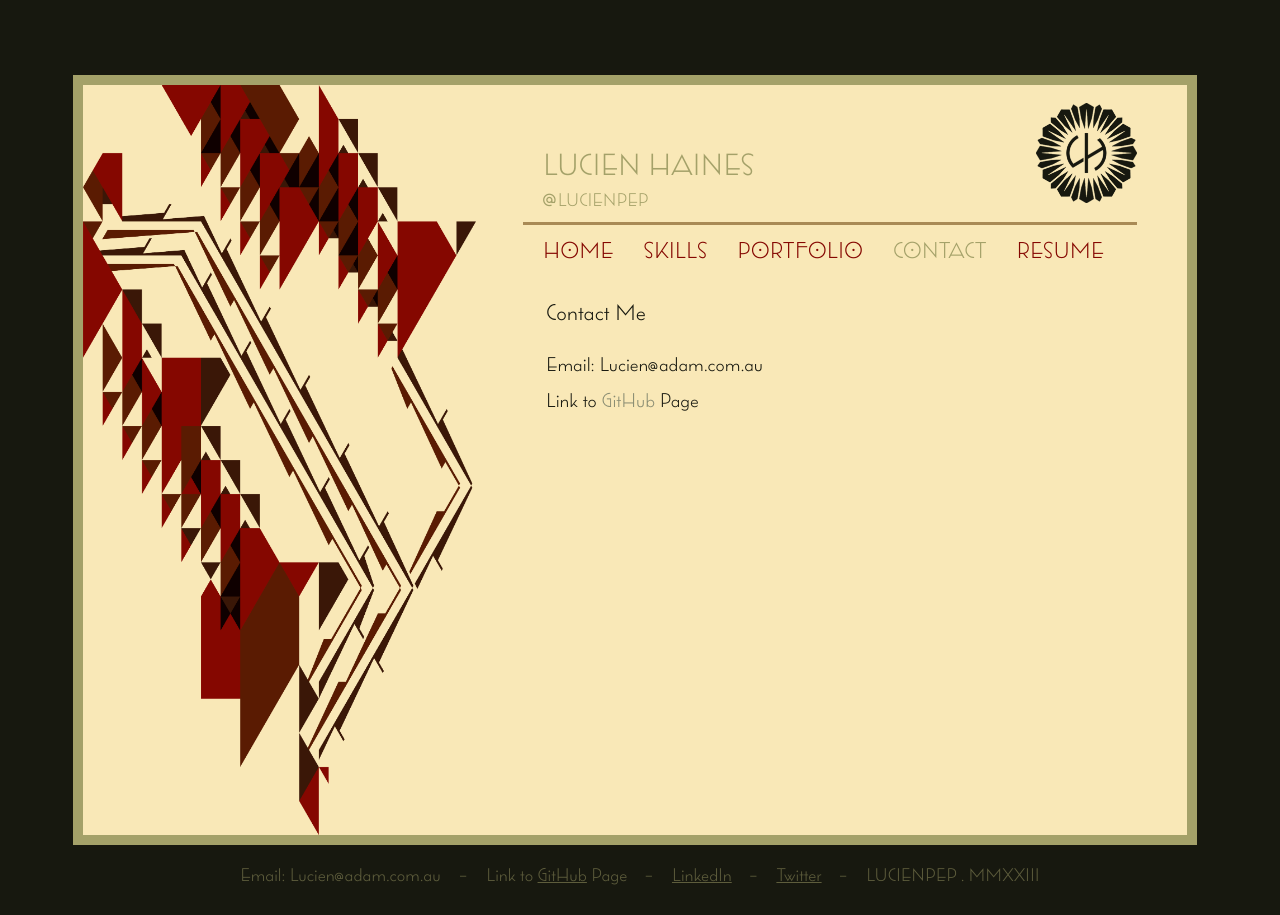
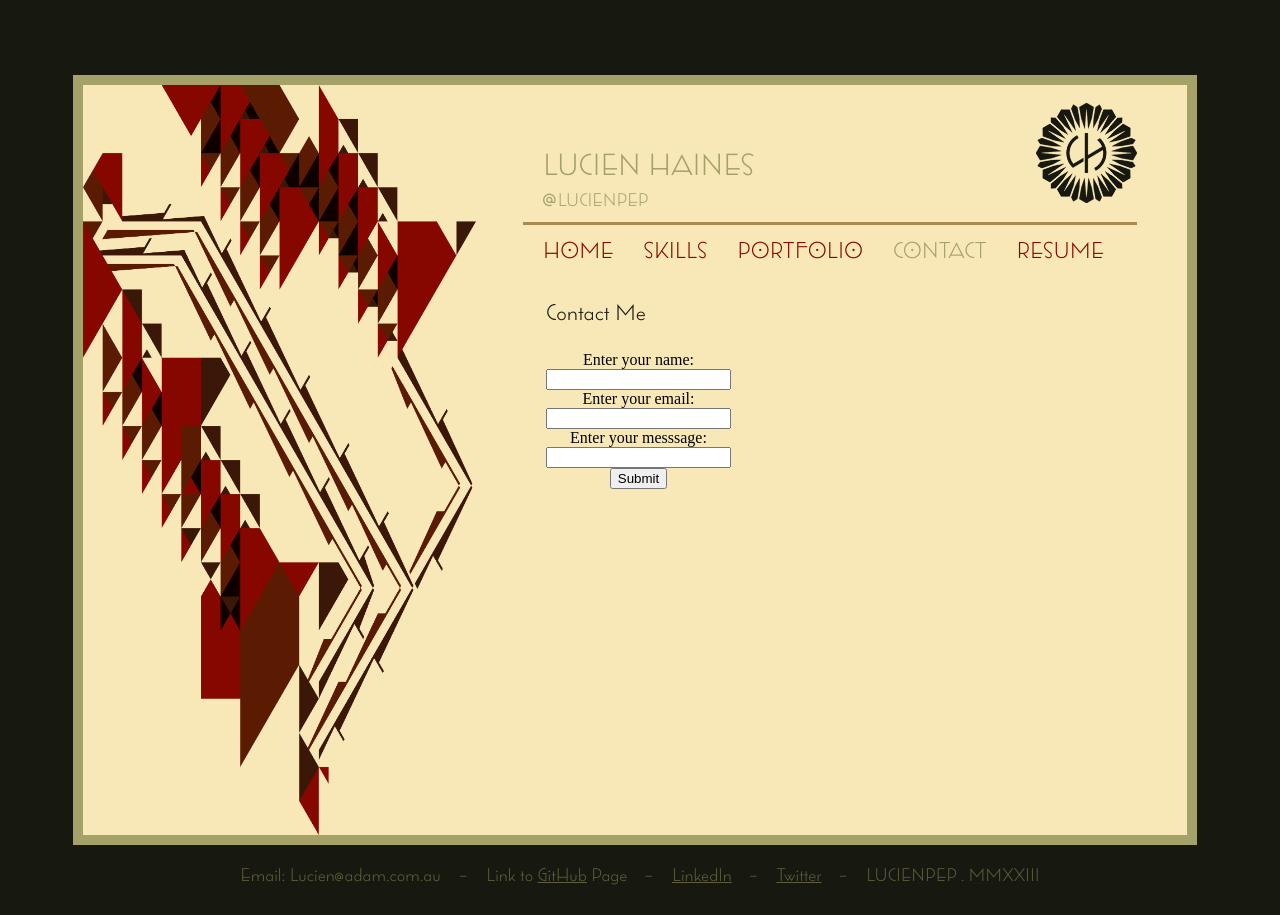
Before and after one commit to LucienPep/React-Portfolio-Lucien-Haines, a React (Create React App) app: page /contact in a window 1280 px wide. Built offline with nearby package versions, Linux system fonts and the light colour scheme.

Commit message:
Added in contact form and fixed sliding animations

```diff
--- a/src/components/pages/Contact.js
+++ b/src/components/pages/Contact.js
@@ -10,14 +10,24 @@ function Contact() {
         <motion.div
             animate={{ x: '-0%', opacity: 100}}
             initial={{ x: '500%', opacity: 0}}
-            exit={{x: '-400%', opacity: 0}}
+            exit={{x: '-200%', opacity: 0, transition:{ duration: .5}}}
             transition={{ duration: 1}}>
             <h1>Contact Me</h1>
-            <h2 className='inline email'>Email: Lucien</h2>
-            <h2 className='atTwo inline'>@</h2>
-            <h2 className='inline email'>adam.com.au</h2>
-            <h2 className='email'>Link to <a href="https://github.com/LucienPep" target="_blank" rel="noreferrer">GitHub</a> Page</h2>
-            <br></br>
+            <form>
+              <label>Enter your name:<br></br>
+                <input type="text" />
+              </label>
+              <br></br>
+              <label>Enter your email:<br></br>
+                <input type="text" />
+              </label>
+              <br></br>
+              <label>Enter your messsage:<br></br>
+                <input type="text" />
+              </label>
+              <br></br>
+              <input type="submit" />
+            </form>
         </motion.div>
     </section>
   );
--- a/src/components/pages/Home.js
+++ b/src/components/pages/Home.js
@@ -11,7 +11,7 @@ function Home() {
         <motion.div
             animate={{ x: '-0%', opacity: 100}}
             initial={{ x: '120%', opacity: 0}}
-            exit={{x: '-120%', opacity: 0}}
+            exit={{x: '-40%', opacity: 0, transition:{ duration: .5}}}
             transition={{ duration: 1}}>
             <h1>About Me</h1>
             <p>My Name is Lucien Haines, I am 23 years old and live in Adelaide, Australia.<br></br><br></br> currently working as an automotive mechanic at a business called <a href="https://minisport.com.au">Minisport</a> where I work repairing and rebuilding classic minis and other classic vehicles. Having worked there for four years I am looking to change career path and learn new skills. As of November 2022 I have enrolled in a Full Stack Flex programming bootcamp with the University of Adelaide as I am looking to further extend my knowledge of website design and development to begin my career in computer coding.</p>
--- a/src/components/pages/Projects.js
+++ b/src/components/pages/Projects.js
@@ -10,7 +10,7 @@ function Projects() {
         <motion.div
             animate={{ x: '-0%', opacity: 100}}
             initial={{ x: '120%', opacity: 0}}
-            exit={{x: '-120%', opacity: 0}}
+            exit={{x: '-250%', opacity: 0, transition:{ duration: .5}}}
             transition={{ duration: 1}}>
             <h1>About Me</h1>
         </motion.div>
--- a/src/components/pages/Resume.js
+++ b/src/components/pages/Resume.js
@@ -10,7 +10,7 @@ function Resume() {
         <motion.div
             animate={{ x: '-0%', opacity: 100}}
             initial={{ x: '500%', opacity: 0}}
-            exit={{x: '-400%', opacity: 0}}
+            exit={{x: '-150%', opacity: 0, transition:{ duration: .5}}}
             transition={{ duration: 1}}>
             <h1>Resume</h1>
             <h2 className='inline email'>Please download my resume <a href=" " target="_blank">here.</a></h2>
--- a/src/components/pages/Skills.js
+++ b/src/components/pages/Skills.js
@@ -10,7 +10,7 @@ function Skills() {
         <motion.div
             animate={{ x: '-0%', opacity: 100}}
             initial={{ x: '150%', opacity: 0}}
-            exit={{x: '-150%', opacity: 0}}
+            exit={{x: '-100%', opacity: 0, transition:{ duration: .5}}}
             transition={{ duration: 1}}>
             <h1>Skills and Technologies</h1>
             <h2>I am experienced in the following</h2>
```
